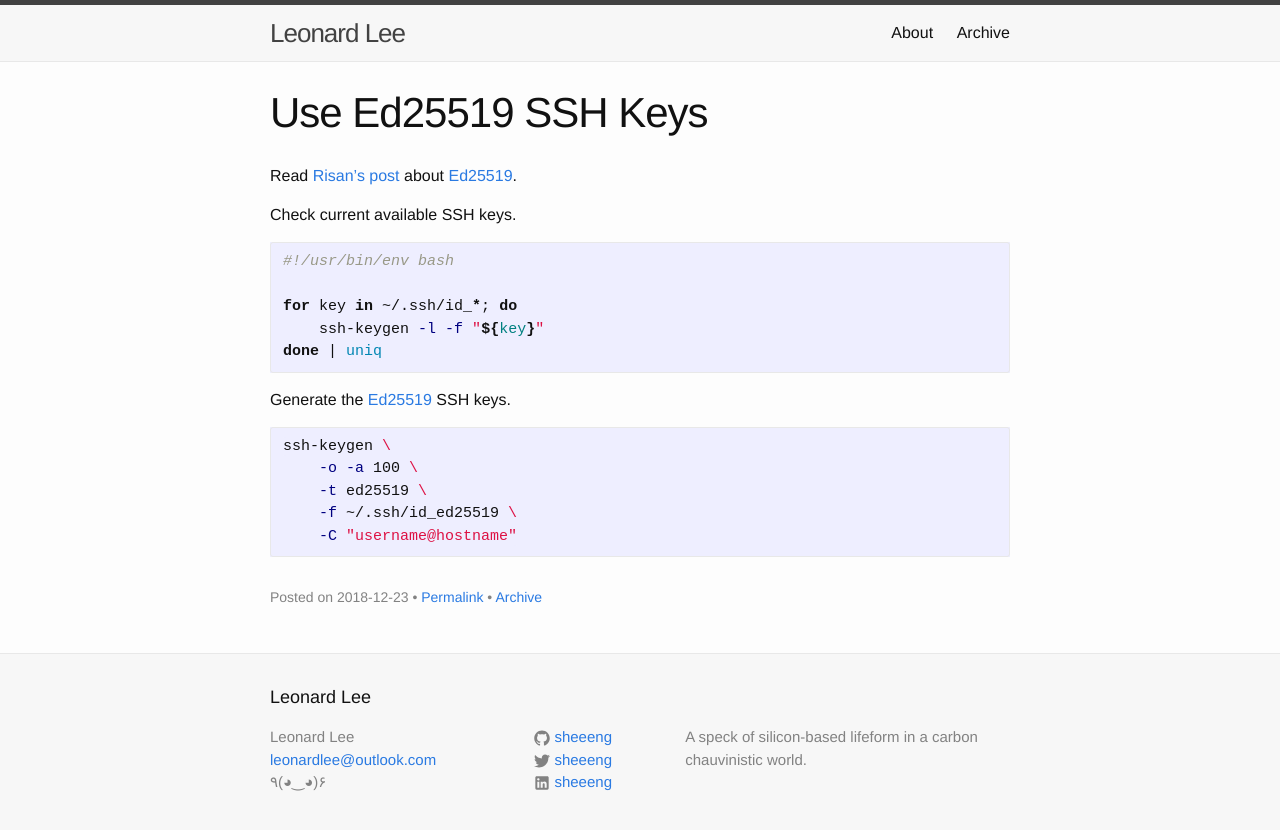
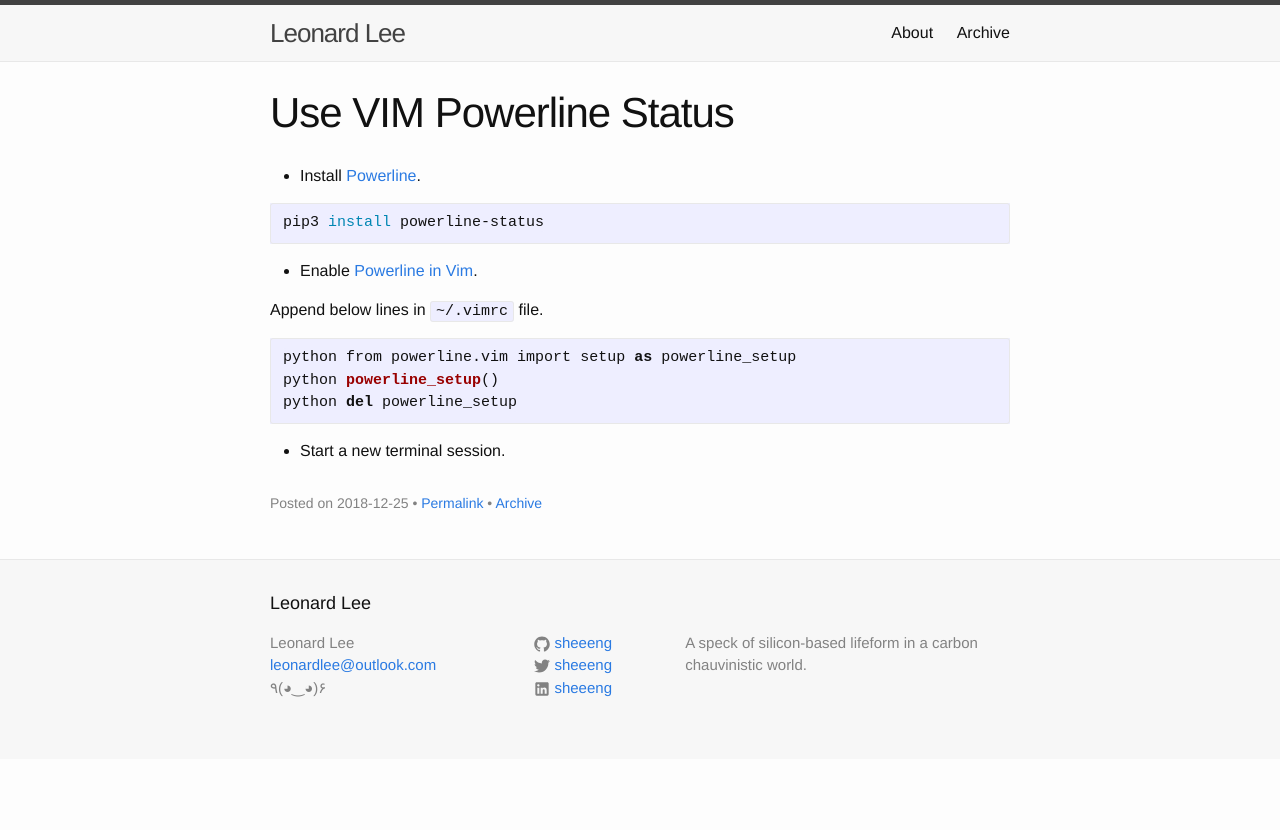
Before and after one commit to sheeeng/sheeeng.github.io, a Jekyll site: the page built from index.md, in a window 1280 px wide. Shown: the top 830 px of the page. Built offline with Jekyll 4.4.1, drawn with Linux system fonts in a browser that asks for light colours.

Commit message:
Add note.

````diff
--- /dev/null
+++ b/_posts/2018-12-25-use-vim-powerline-statusline.md
@@ -0,0 +1,28 @@
+---
+layout: post
+title:  "Use VIM Powerline Status"
+date:   2018-12-25 21:30
+categories:
+---
+
+- Install [Powerline][powerline-installation].
+
+```bash
+pip3 install powerline-status
+```
+
+- Enable [Powerline in Vim][enable-vim-statusline].
+
+Append below lines in `~/.vimrc` file.
+
+```python
+python from powerline.vim import setup as powerline_setup
+python powerline_setup()
+python del powerline_setup
+```
+
+- Start a new terminal session.
+
+[powerline-installation]: https://powerline.readthedocs.io/en/latest/installation.html
+
+[enable-vim-statusline]: https://powerline.readthedocs.io/en/latest/usage/other.html#vim-statusline
````
Also changed, not shown: _posts/2018-12-23-use-ed25519-ssh-key.md (+3 -3 lines).
